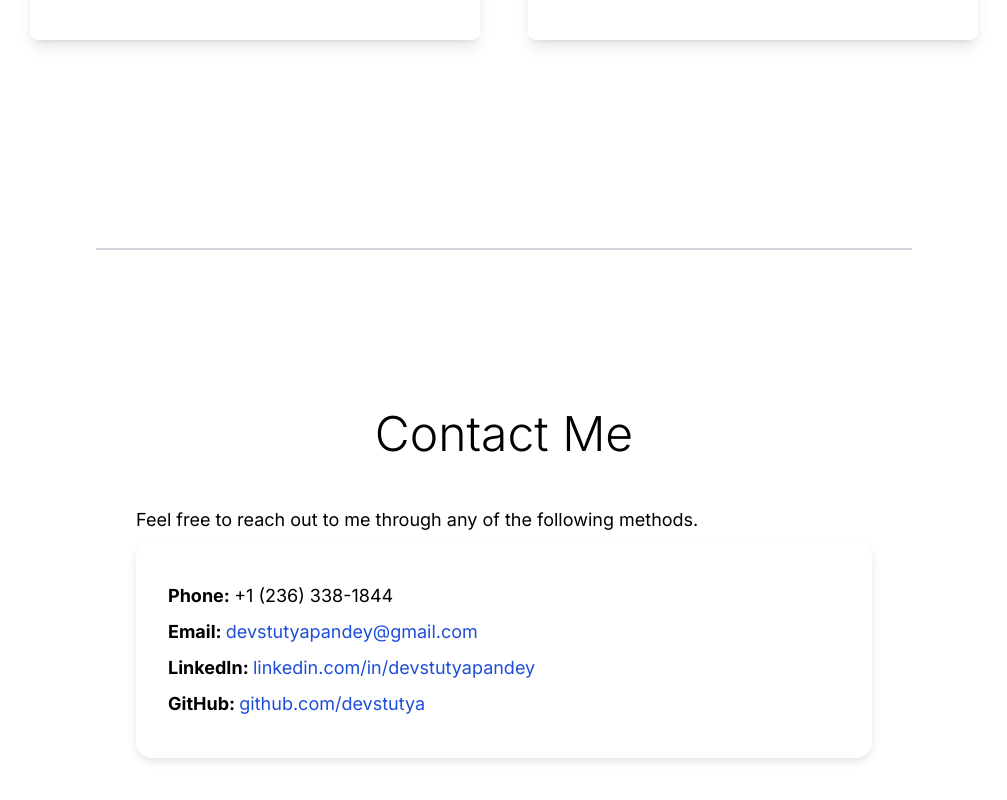
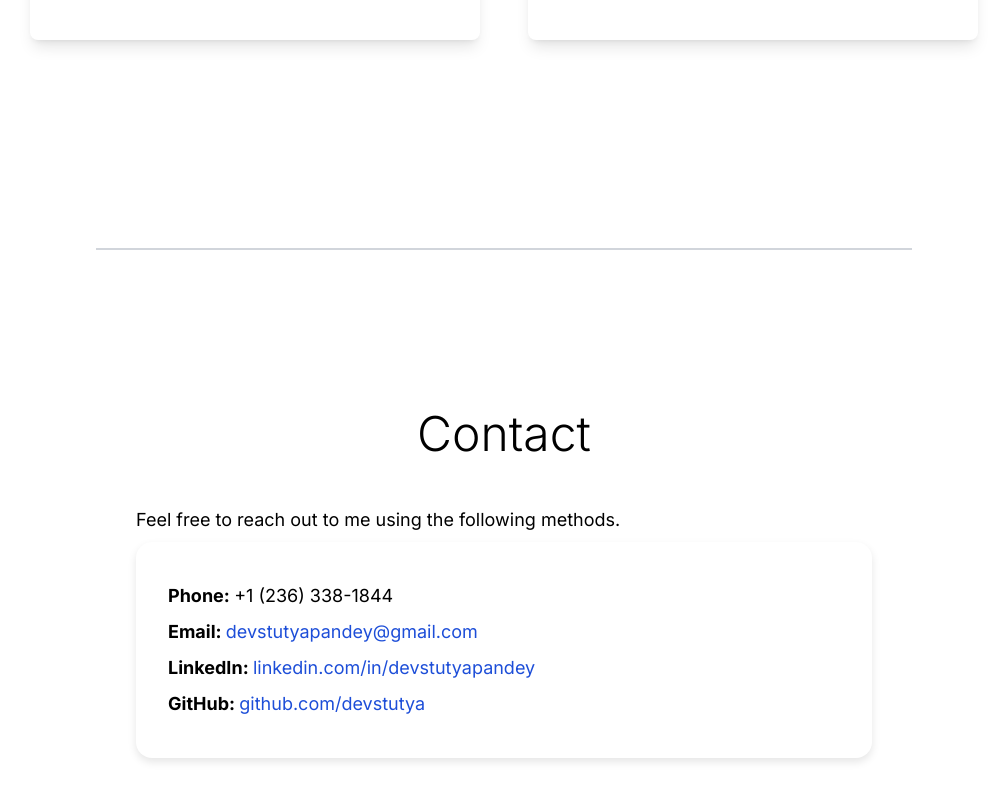
Before and after one commit to Devstutya/portfolio, a Next.js app: page / in a window 1280 px wide. Shown: the part 2636-3436 px from the top of the page, without its empty margins (136-1143 px from the left). Built offline with nearby package versions, Linux system fonts and the light colour scheme.

Commit message:
Updated contact

```diff
--- a/src/app/contact.js
+++ b/src/app/contact.js
@@ -4,9 +4,9 @@ import React from 'react';
 const Contact = () => {
   return (
     <section id="contact" className="contact-section">
-      <h2 className="text-5xl font-light mt-20 mb-12">Contact Me</h2>
+      <h2 className="text-5xl text-center font-light mt-20 mb-12">Contact</h2>
       <p className="text-left text-lg mb-2">
-        Feel free to reach out to me through any of the following methods.
+        Feel free to reach out to me using the following methods.
       </p>
       <div className="contact-info-box">
         <p className="text-lg mb-4">
```
